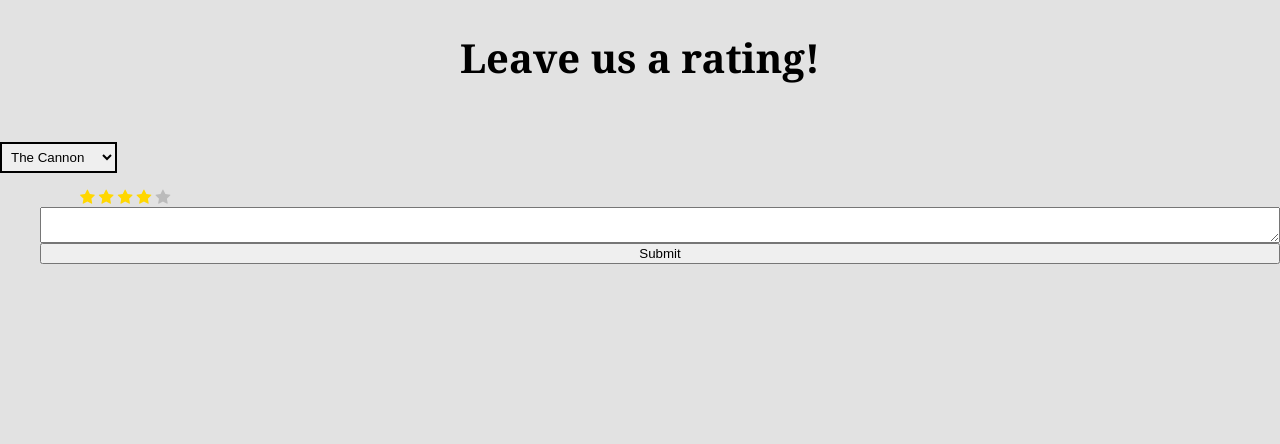
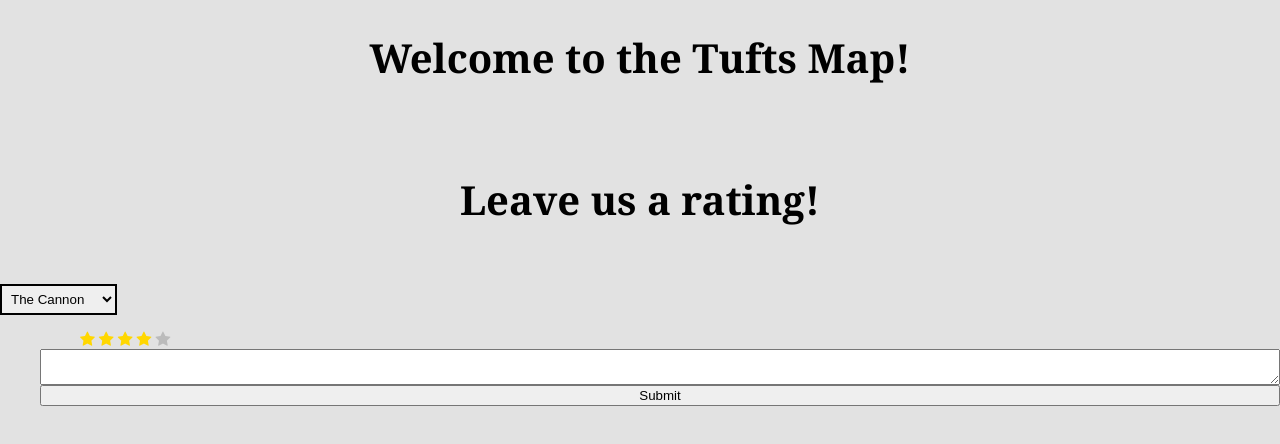
Before and after one commit to polyhackstonylovers/TuftsMap, a plain HTML site: page index.html in a window 1280 px wide. Drawn offline with nearby package versions, Linux system fonts and the light colour scheme.

Commit message:
Update index.html

```diff
--- a/index.html
+++ b/index.html
@@ -14,7 +14,7 @@
 
     <body>
 
-
+        <h1> Welcome to the Tufts Map!</h1>
         <h1>Leave us a rating!</h1>
 
         <form>
```
